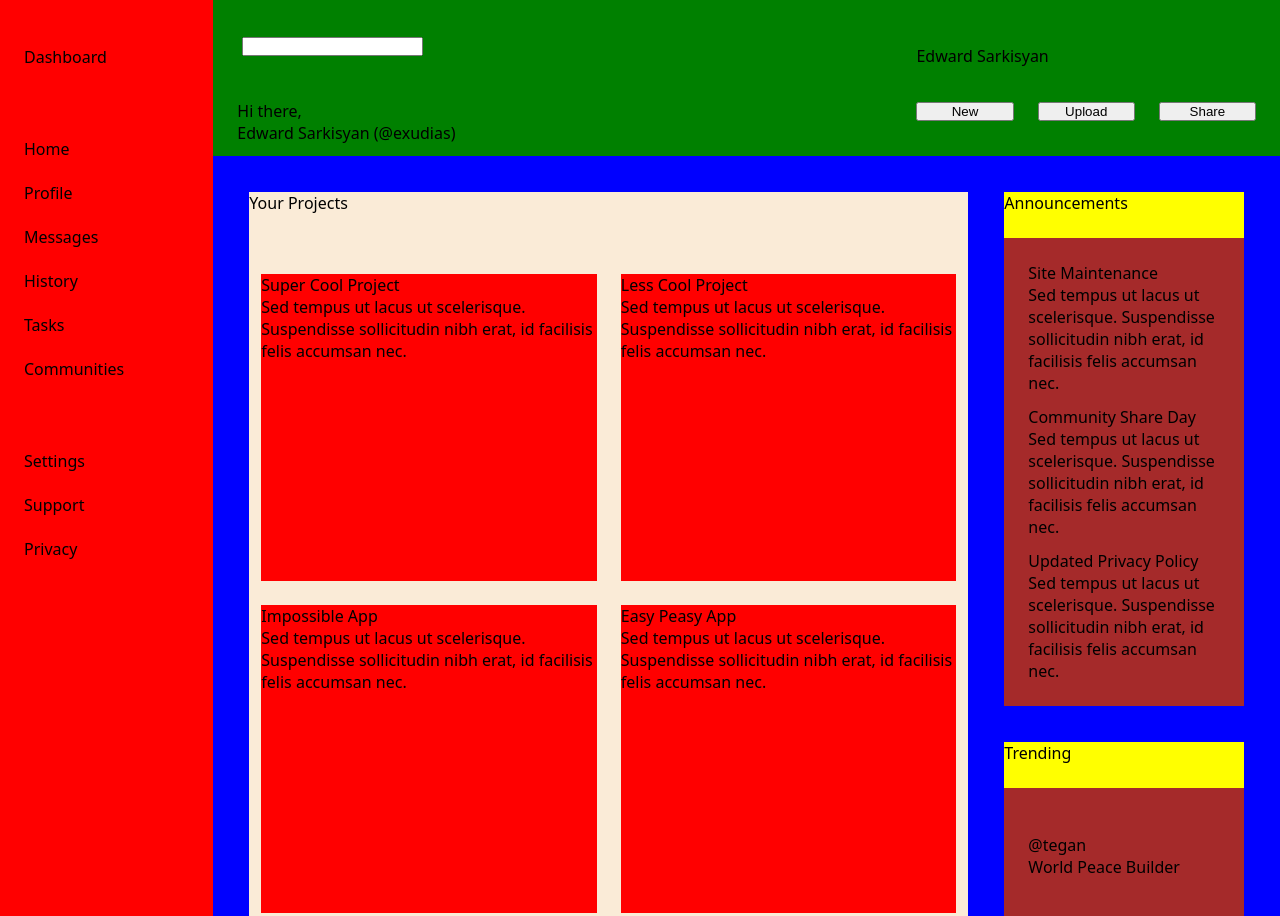
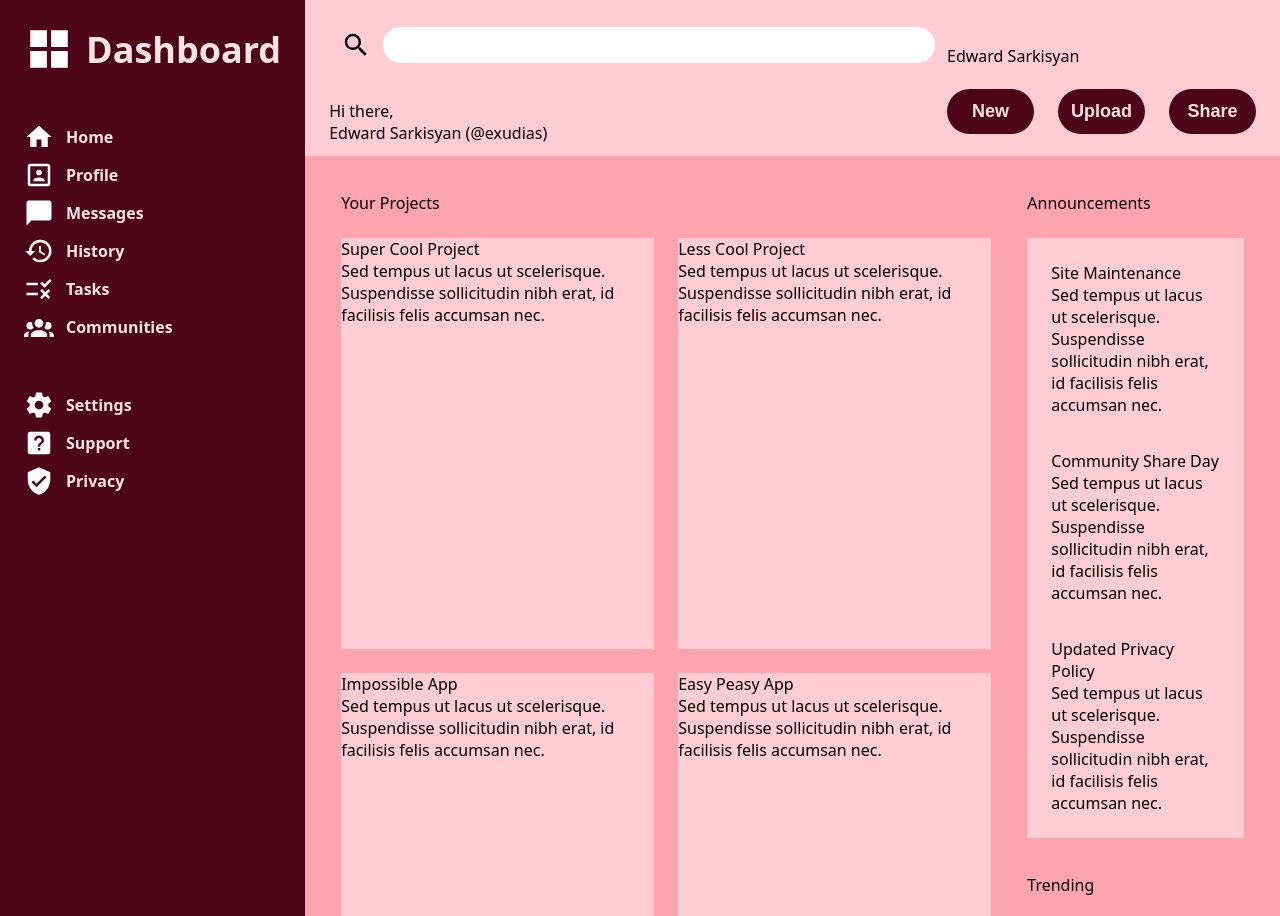
Before and after one commit to Exudias/odin-admin-dashboard, a plain HTML site: page index.html in a window 1280 px wide. Shown: the top 916 px of the page. Drawn offline with Linux system fonts and the light colour scheme.

Commit message:
Add consistent theme, style sidebar

```diff
--- a/index.html
+++ b/index.html
@@ -10,31 +10,31 @@
     <div class="container">
         <div class="sidebar">
             <div class="logo-row">
-                <img src="">
+                <img src="images/logo.svg">
                 <p>Dashboard</p>
             </div>
             <div class="tabs-container">
                 <ul>
-                    <li> <img src=""> <p> Home </p> </li>
-                    <li> <img src=""> <p> Profile </p> </li>
-                    <li> <img src=""> <p> Messages </p> </li>
-                    <li> <img src=""> <p> History </p> </li>
-                    <li> <img src=""> <p> Tasks </p> </li>
-                    <li> <img src=""> <p> Communities </p> </li>
+                    <li> <img src="images/home.svg"> <p> Home </p> </li>
+                    <li> <img src="images/profile.svg"> <p> Profile </p> </li>
+                    <li> <img src="images/message.svg"> <p> Messages </p> </li>
+                    <li> <img src="images/history.svg"> <p> History </p> </li>
+                    <li> <img src="images/tasks.svg"> <p> Tasks </p> </li>
+                    <li> <img src="images/communities.svg"> <p> Communities </p> </li>
                 </ul>
             </div>
             <div class="tabs-container">
                 <ul>
-                    <li> <img src=""> <p> Settings </p> </li>
-                    <li> <img src=""> <p> Support </p> </li>
-                    <li> <img src=""> <p> Privacy </p> </li>
+                    <li> <img src="images/settings.svg"> <p> Settings </p> </li>
+                    <li> <img src="images/support.svg"> <p> Support </p> </li>
+                    <li> <img src="images/privacy.svg"> <p> Privacy </p> </li>
                 </ul>
             </div>
         </div>
         <div class="header">
             <div class="header-top">
                 <div class="search-bar">
-                    <img src="">
+                    <img src="images/search.svg">
                     <input type="text">
                 </div>
                 <div class="account-bar">
--- a/styles.css
+++ b/styles.css
@@ -6,6 +6,12 @@
 
 :root {
     font-family: system-ui, -apple-system, BlinkMacSystemFont, 'Segoe UI', Roboto, Oxygen, Ubuntu, Cantarell, 'Open Sans', 'Helvetica Neue', sans-serif;
+    /* Colors */
+    --color-highlight: #4c0519;
+    --color-background: #fda4af;
+    --color-foreground: #fecdd3;
+    --color-accent: #be123c;
+    --color-light: #ffe4e6;
 }
 
 body {
@@ -21,15 +27,14 @@ ul {
 
     display: grid;
 
-    background-color: pink;
-
     grid-template-columns: 1fr 5fr;
     grid-template-rows: 1fr 5fr;
 }
 
 .sidebar {
     grid-area: 1 / 1 / -1 / 2;
-    background-color: red;
+    background-color: var(--color-highlight);
+    color: var(--color-light);
 
     padding: 24px;
 
@@ -38,9 +43,44 @@ ul {
     gap: 48px;
 }
 
+.logo-row {
+    display: flex;
+    align-items: center;
+    gap: 12px;
+
+    font-weight: bold;
+    font-size: 36px;
+}
+
+.logo-row img {
+    filter: invert(100%);
+
+    width: 50px;
+}
+
+.tabs-container li {
+    display: flex;
+    gap: 12px;
+    align-items: center;
+
+    font-weight: bold;
+}
+
+.tabs-container ul {
+    display: flex;
+    flex-direction: column;
+    gap: 8px;
+}
+
+.tabs-container img {
+    filter: invert(100%);
+
+    width: 30px;
+}
+
 .header {
     grid-area: 1 / 2 / 2 / -1;
-    background-color: green;
+    background-color: var(--color-foreground);
 
     display: grid;
     grid-template-rows: 1fr 1fr;
@@ -52,6 +92,28 @@ ul {
     display: grid;
     grid-template-columns: 2fr 1fr;
     align-items: center;
+}
+
+.search-bar {
+    display: flex;
+    gap: 12px;
+
+    justify-content: flex-start;
+    align-items: center;
+
+    padding: 0px 12px;
+}
+
+.search-bar input {
+    flex: 1;
+
+    border: 0;
+    border-radius: 24px;
+    height: 36px;
+}
+
+.search-bar img {
+    width: 30px;
 }
 
 .header-bottom {
@@ -69,11 +131,22 @@ ul {
 
 .nav-container input {
     flex: 1;
+
+    color: var(--color-light);
+    font-weight: bold;
+    font-size: 18px;
+
+    background-color: var(--color-highlight);
+
+    border: 0px;
+    border-radius: 24px;
+
+    padding: 12px;
 }
 
 .main-content {
     grid-area: 2 / 2 / -1 / -1;
-    background-color: blue;
+    background-color: var(--color-background);
 
     padding: 36px;
     gap: 36px;
@@ -83,13 +156,11 @@ ul {
 }
 
 .projects-container {
-    background-color: antiquewhite;
-
     grid-area: 1 / 1 / -1 / span 1;
 
     display: flex;
     flex-direction: column;
-    gap: 48px;
+    gap: 24px;
 }
 
 .projects-list {
@@ -97,18 +168,14 @@ ul {
     height: 100%;
     grid-template: repeat(3, 1fr) / repeat(2, 1fr);
     gap: 24px;
-
-    padding: 12px;
 }
 
 .project-card {
-    background-color: red;
+    background-color: var(--color-foreground);
     height: 100%;
 }
 
 .announcements-container {
-    background-color: yellow;
-
     grid-area: 1 / 2 / span 1 / span 1;
 
     display: flex;
@@ -117,7 +184,7 @@ ul {
 }
 
 .announcements-list {
-    background-color: brown;
+    background-color: var(--color-foreground);
     display: grid;
     height: 100%;
     grid-template-rows: repeat(3, 1fr);
@@ -130,8 +197,6 @@ ul {
 }
 
 .trending-container {
-    background-color: yellow;
-
     grid-area: 2 / 2 / span 1 / span 1;
 
     display: flex;
@@ -140,7 +205,7 @@ ul {
 }
 
 .trending-list {
-    background-color: brown;
+    background-color: var(--color-foreground);
     display: grid;
     height: 100%;
     grid-template-rows: repeat(4, 1fr);
```
Also changed, not shown: images/alerts.svg (added), images/communities.svg (added), images/favorite.svg (added), images/history.svg (added), images/home.svg (added), images/logo.svg (added), images/message.svg (added), images/privacy.svg (added), images/profile.svg (added), images/search.svg (added), images/settings.svg (added), images/share.svg (added), images/support.svg (added), images/tasks.svg (added), 1 more files.
